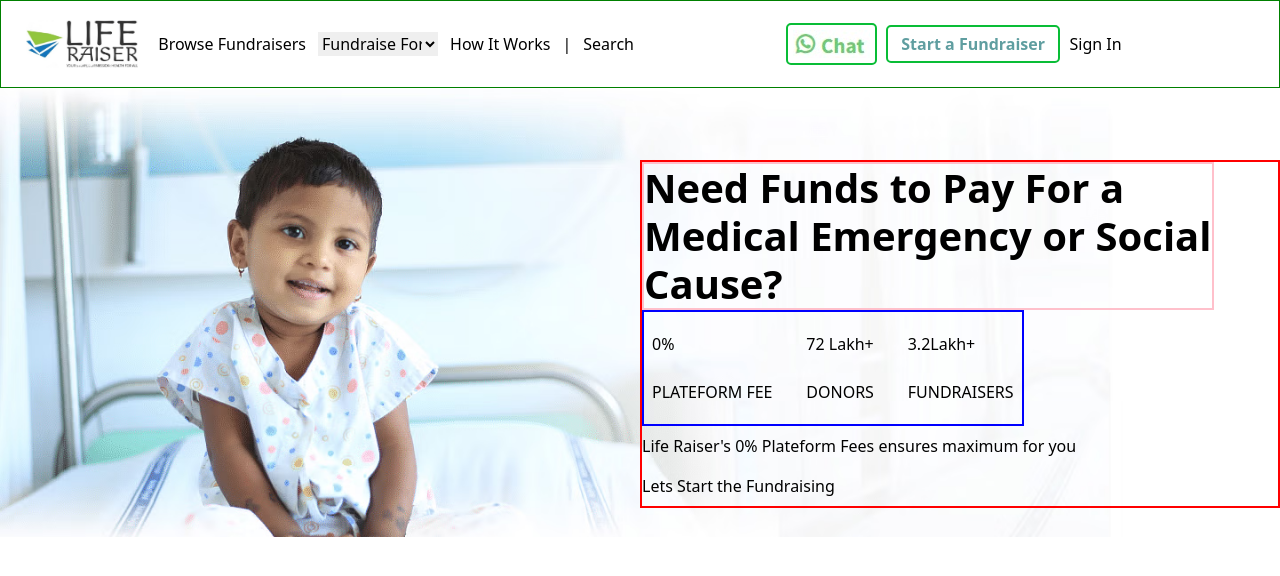
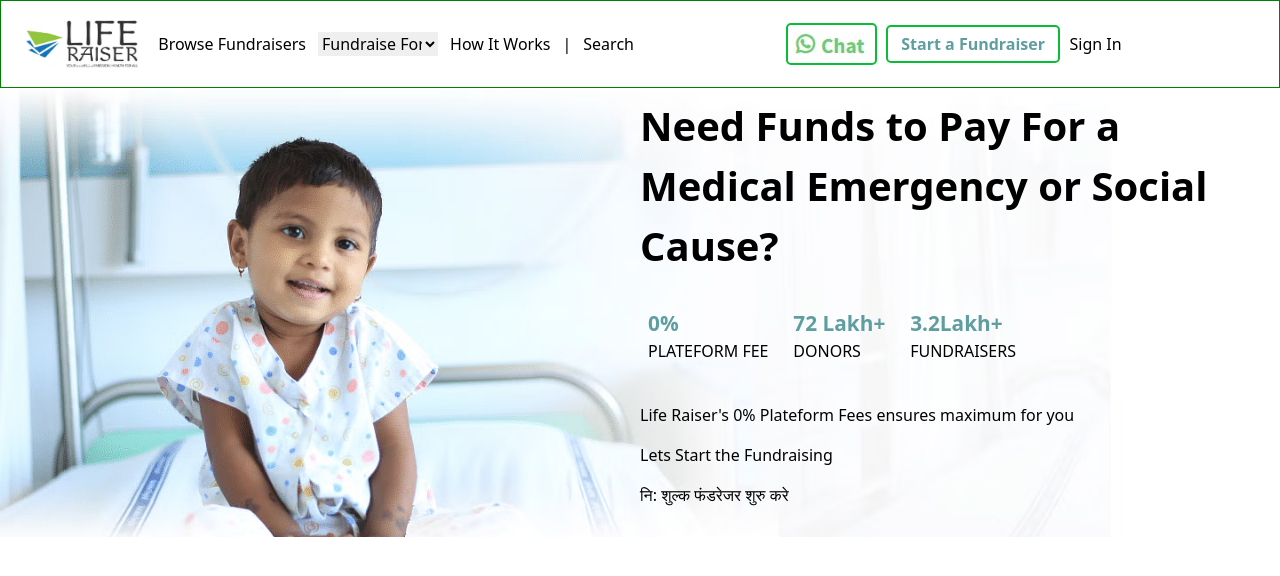
Before and after one commit to shivam3050/byteverse_hackstreetBoys, a React (Vite) app in the folder LifeRaiser/: page / in a window 1280 px wide. Shown: the top 576 px of the page. Built offline with nearby package versions, Linux system fonts and the light colour scheme.

Commit message:
link button added

```diff
--- a/LifeRaiser/src/App.css
+++ b/LifeRaiser/src/App.css
@@ -74,11 +74,10 @@ body{
 .need-funds-heading-main{
     width: 50%;
     position: absolute;
-    top: 10rem;
+    top: 6rem;
     z-index: 999;
     left: 50%;
-    border: 2px solid red;
-    line-height: 3rem;
+    /* border: 2px solid red; */
 
 }
 .plateform-donor-fundraiser{
@@ -86,13 +85,18 @@ body{
     display: flex;
     flex-direction: row;
     justify-content: space-between;
-    border: 2px solid blue;
+    /* border: 2px solid blue; */
     padding: 0.5rem;
+}
+.percentage p{
+    font-weight: 600;
+    font-size: 1.3rem;
+    color: cadetblue;
 }
 .need-funds-heading{
     width: 90%;
     font-weight: 600;
-    border: 2px solid pink;
+    /* border: 2px solid pink; */
 }
 .need-funds-heading h1{
     font-size: 2.5rem;
@@ -100,12 +104,3 @@ body{
 .life-raiserfee{
     line-height: 2.5rem;
 }
-.plateform-0{
-
-}
-.donor-72{
-
-}
-.fundraisers-3-2{
-
-}
--- a/LifeRaiser/src/Home.jsx
+++ b/LifeRaiser/src/Home.jsx
@@ -30,6 +30,7 @@ function Home() {
              <div className="need-funds-heading">
                 <h1>Need Funds to Pay For a Medical Emergency or Social Cause?</h1>
              </div>
+             <br />
              <div className="plateform-donor-fundraiser">
                 <div className="plateform-0">
                     <div className="percentage">
@@ -56,15 +57,23 @@ function Home() {
                     </div>
                 </div>
              </div>
+             <br />
              <div className="life-raiserfee">
               <p>Life Raiser's 0% Plateform Fees ensures maximum for you</p>
-              <Link className='bg-green-600 rounded-md text-white p-2 m-2' to= "signup" element ={<RegistrationForm />} >Lets Start the Fundraising</Link>
+              <Link className='bg-green-600 rounded-md text-white p-3 mt-2 font-bold' to= "signup" element ={<RegistrationForm />} >Lets Start the Fundraising</Link>
+              <p>नि: शुल्क फंडरेजर शुरु करे </p>
              </div>
              </div>
          </div>
 
       </div>
-      </div>
+
+
+      {/* Container-3 Card */}
+        <div className="container-3">
+
+        </div>
+    </div>
     </>
   )
 }
```
